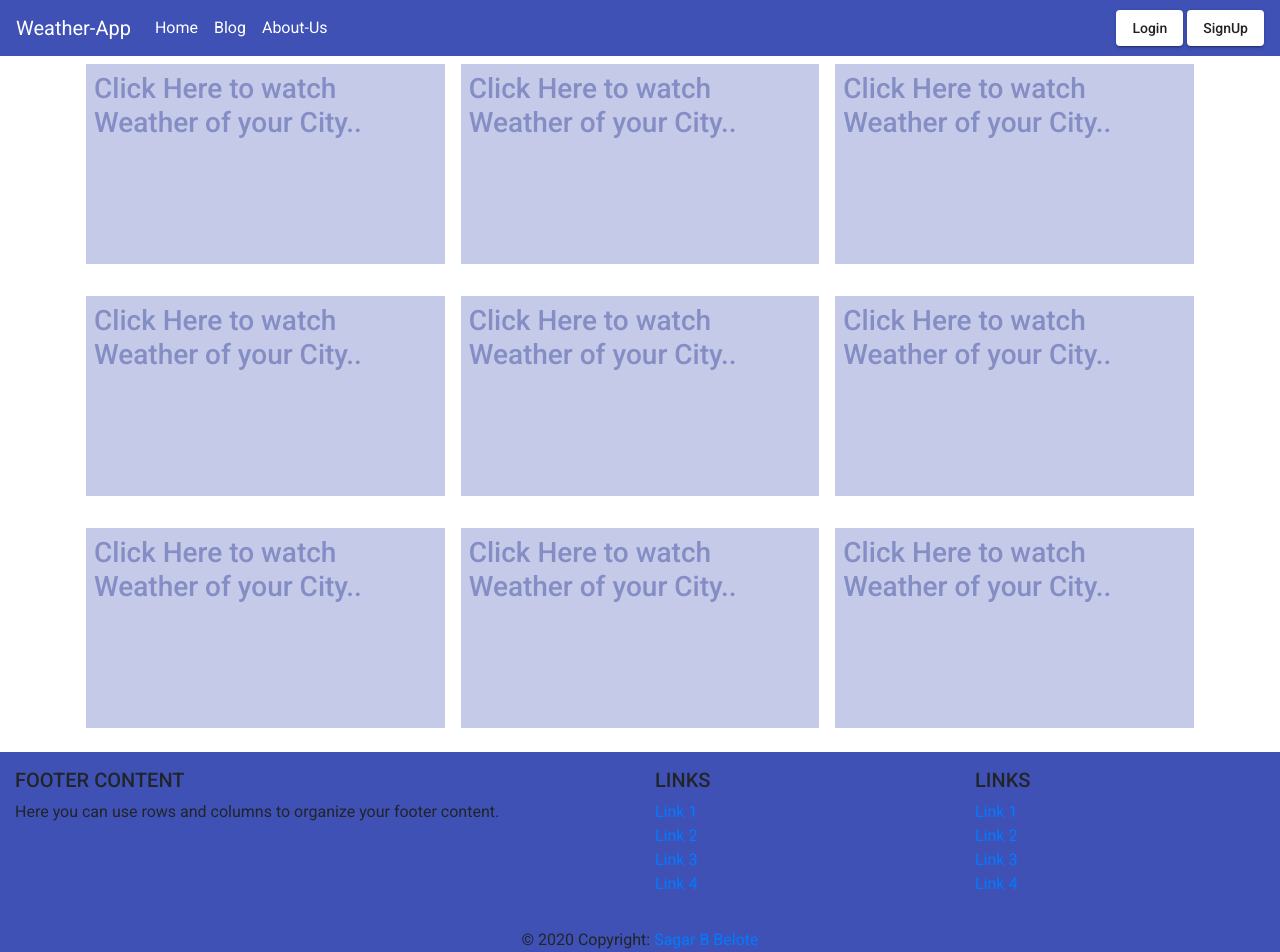
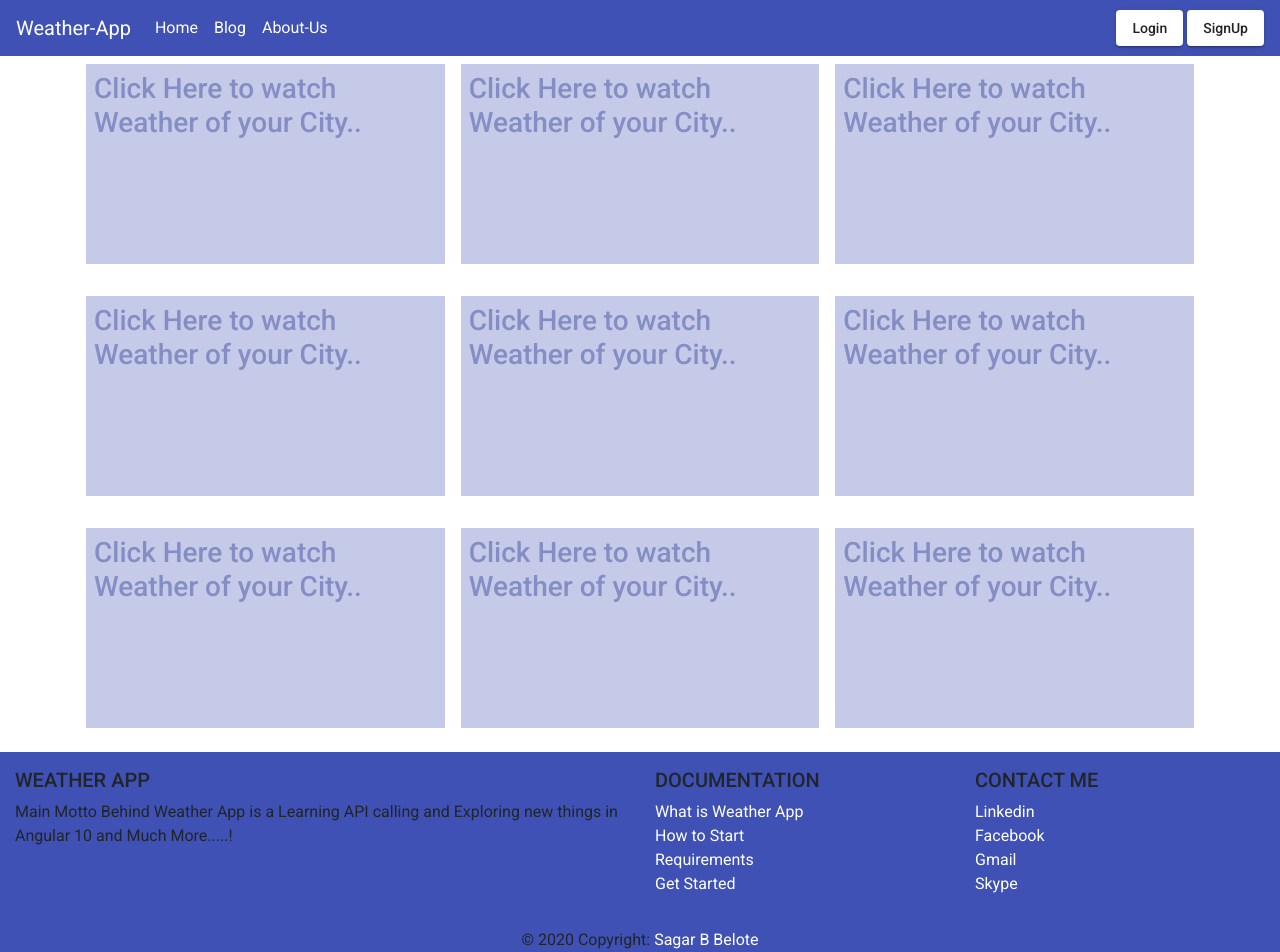
Before and after one commit to belotesagar/latest-weather-app, an Angular app in the folder weather/: page /home in a window 1280 px wide. Shown: the top 952 px of the page. Built offline with nearby package versions, Linux system fonts and the light colour scheme; no server answers.

Commit message:
footer content updated

```diff
--- a/weather/src/app/footer/footer.component.css
+++ b/weather/src/app/footer/footer.component.css
@@ -0,0 +1,3 @@
+a {
+  color: white;
+}
--- a/weather/src/app/footer/footer.component.html
+++ b/weather/src/app/footer/footer.component.html
@@ -1,84 +1,49 @@
-<!-- Footer -->
 <footer class="page-footer font-small pt-3 mt-2" style="background-color: #3f51b5">
-
-  <!-- Footer Links -->
   <div class="container-fluid text-center text-md-left">
-
-    <!-- Grid row -->
     <div class="row">
-
-      <!-- Grid column -->
       <div class="col-md-6 mt-md-0 mt-3">
-
-        <!--  sasasa Content -->
-        <h5 class="text-uppercase">Footer Content</h5>
-        <p>Here you can use rows and columns to organize your footer content.</p>
-
+        <h5 class="text-uppercase">Weather App</h5>
+        <p>Main Motto Behind Weather App is a Learning API calling and Exploring new things in Angular 10 and Much
+          More.....!</p>
       </div>
-      <!-- Grid column -->
-
       <hr class="clearfix w-100 d-md-none pb-3">
-
-      <!-- Grid column -->
       <div class="col-md-3 mb-md-0 mb-3">
-
-        <!-- Links -->
-        <h5 class="text-uppercase">Links</h5>
-
+        <h5 class="text-uppercase">Documentation</h5>
         <ul class="list-unstyled">
           <li>
-            <a href="#!">Link 1</a>
+            <a href="#!">What is Weather App</a>
           </li>
           <li>
-            <a href="#!">Link 2</a>
+            <a href="#!">How to Start</a>
           </li>
           <li>
-            <a href="#!">Link 3</a>
+            <a href="#!">Requirements</a>
           </li>
           <li>
-            <a href="#!">Link 4</a>
+            <a href="#!">Get Started</a>
           </li>
         </ul>
-
       </div>
-      <!-- Grid column -->
-
-      <!-- Grid column -->
       <div class="col-md-3 mb-md-0 mb-3">
-
-        <!-- Links -->
-        <h5 class="text-uppercase">Links</h5>
-
+        <h5 class="text-uppercase">Contact Me</h5>
         <ul class="list-unstyled">
           <li>
-            <a href="#!">Link 1</a>
+            <a href="#!">Linkedin</a>
           </li>
           <li>
-            <a href="#!">Link 2</a>
+            <a href="#!">Facebook</a>
           </li>
           <li>
-            <a href="#!">Link 3</a>
+            <a href="#!">Gmail</a>
           </li>
           <li>
-            <a href="#!">Link 4</a>
+            <a href="#!">Skype</a>
           </li>
         </ul>
-
       </div>
-      <!-- Grid column -->
-
     </div>
-    <!-- Grid row -->
-
   </div>
-  <!-- Footer Links -->
-
-  <!-- Copyright -->
   <div class="footer-copyright text-center py-3">© 2020 Copyright:
     <a href="https://www.linkedin.com/in/sagar-belote-160b4811b"> Sagar B Belote</a>
   </div>
-  <!-- Copyright -->
-
 </footer>
-<div>sagar Belote</div>
-<!-- Footer -->
```
